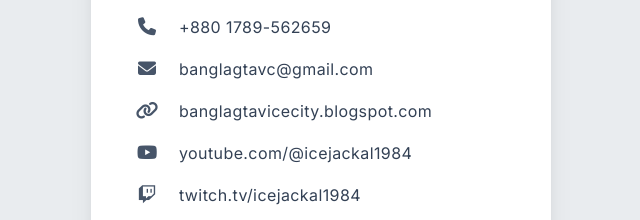
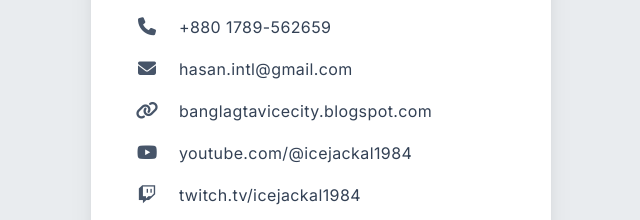
Before and after one commit to ice-jackal/ice-jackal.github.io, a plain HTML site: page index.html in a window 1280 px wide. Shown: the part 339-559 px from the top of the page, 319-959 px from the left. Drawn offline with nearby package versions, Linux system fonts and the light colour scheme.

Commit message:
Update index.html

```diff
--- a/index.html
+++ b/index.html
@@ -80,12 +80,12 @@
 
                 <!-- Email -->
                 <li>
-                    <a href="mailto:banglagtavc@gmail.com" class="flex items-center gap-4 text-slate-700 hover:text-slate-950 transition-colors group">
+                    <a href="mailto:hasan.intl@gmail.com" class="flex items-center gap-4 text-slate-700 hover:text-slate-950 transition-colors group">
                         <div class="w-8 flex items-center justify-center text-slate-600 group-hover:text-slate-900 transition-colors">
                             <i class="fa-solid fa-envelope text-lg"></i>
                         </div>
                         <span class="text-sm font-normal tracking-wide sm:text-base break-all">
-                            banglagtavc@gmail.com
+                            hasan.intl@gmail.com
                         </span>
                     </a>
                 </li>
@@ -185,7 +185,7 @@
                 'FN:Md Mehedi Hasan',
                 'TITLE:Assistant Manager',
                 'TEL;TYPE=CELL,VOICE:+8801410674044',
-                'EMAIL;TYPE=INTERNET,HOME:banglagtavc@gmail.com',
+                'EMAIL;TYPE=INTERNET,HOME:hasan.intl@gmail.com',
                 'URL;TYPE=Blog:https://banglagtavicecity.blogspot.com',
                 'URL;TYPE=YouTube:https://youtube.com/@icejackal1984',
                 'URL;TYPE=Twitch:https://twitch.tv/icejackal1984',
```
